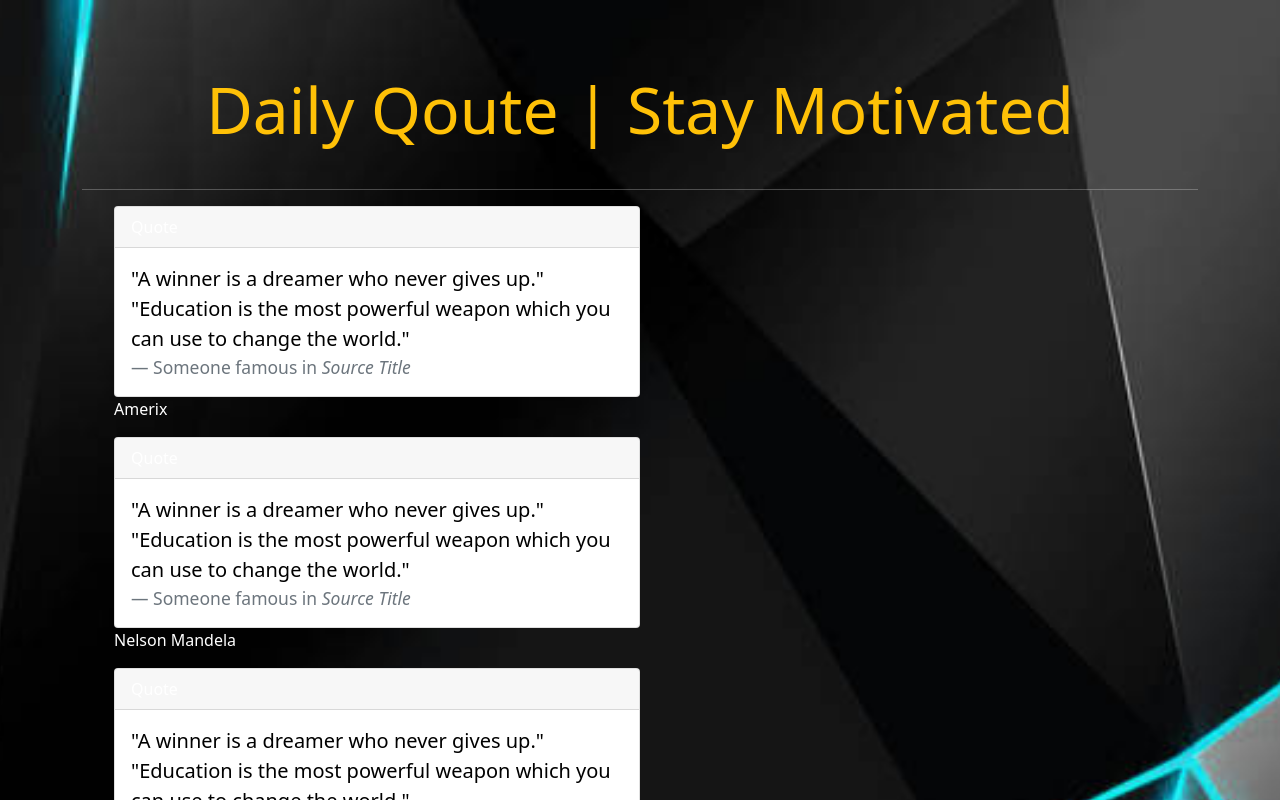
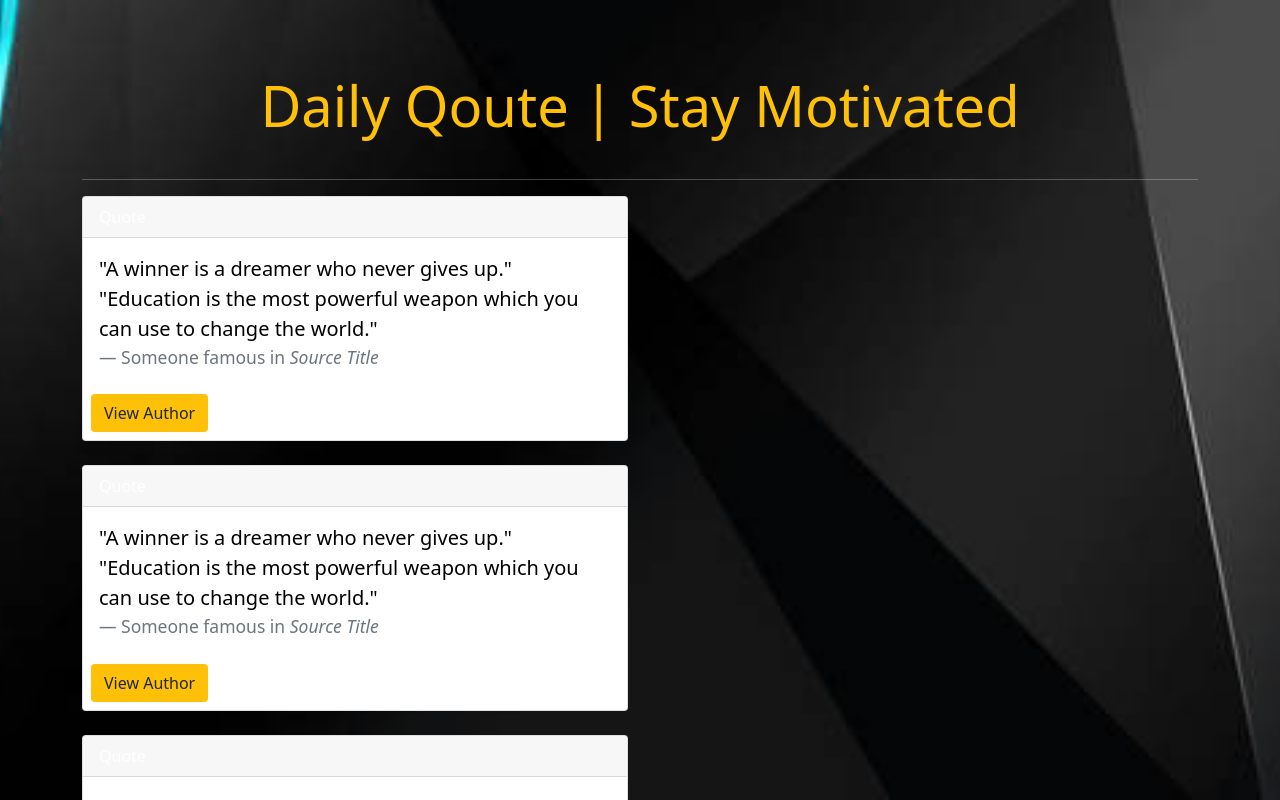
Before and after one commit to FidelMunywoki/daily-quote, an Angular app: page / in a window 1280 px wide. Shown: the top 800 px of the page. Built offline with nearby package versions, Linux system fonts and the light colour scheme.

Commit message:
update author, button, and quote card

```diff
--- a/src/app/quote/quote.component.html
+++ b/src/app/quote/quote.component.html
@@ -1,13 +1,14 @@
 
 <div class="container text-white mt-5">
     <div class="">
-        <h1 class="text-center text-warning display-3 p-4 ">Daily Qoute | Stay Motivated</h1>
+        <h1 class="text-center text-warning display-4 p-4 ">Daily Qoute | Stay Motivated</h1>
+        <hr>
     </div>
-    <hr>
+    <div class="row">
         <div class="col-md-6">
-        <ul>
-        <li *ngFor = 'let quote of quotes'>
-            <div class="card">
+
+            <div *ngFor = 'let quote of quotes; let i = index'>
+                <div class="card mb-4">
                     <div class="card-header">
                     Quote
                     </div>
@@ -17,15 +18,20 @@
                         <footer class="blockquote-footer">Someone famous in <cite title="Source Title">Source Title</cite></footer>
                     </blockquote>
                     </div>
+                    <div>
+                        <button class="m-2 bg-warning btn" (click)='toggleDetails(i)'>View Author</button>
                     </div>
-            <div>
+                    <div class="text-black ms-2">
+                        <app-quote-detail *ngIf='quote.showAuthorName' [quote] = 'quote'></app-quote-detail>
+                    </div>
+                </div>
 
-                <app-quote-detail [quote] = 'quote'></app-quote-detail>
 
             </div>
 
-        </li>
-        </ul>
         </div>
 
     </div>
+
+
+  </div>
```
Lines whose indentation alone changed are shown as unchanged.
